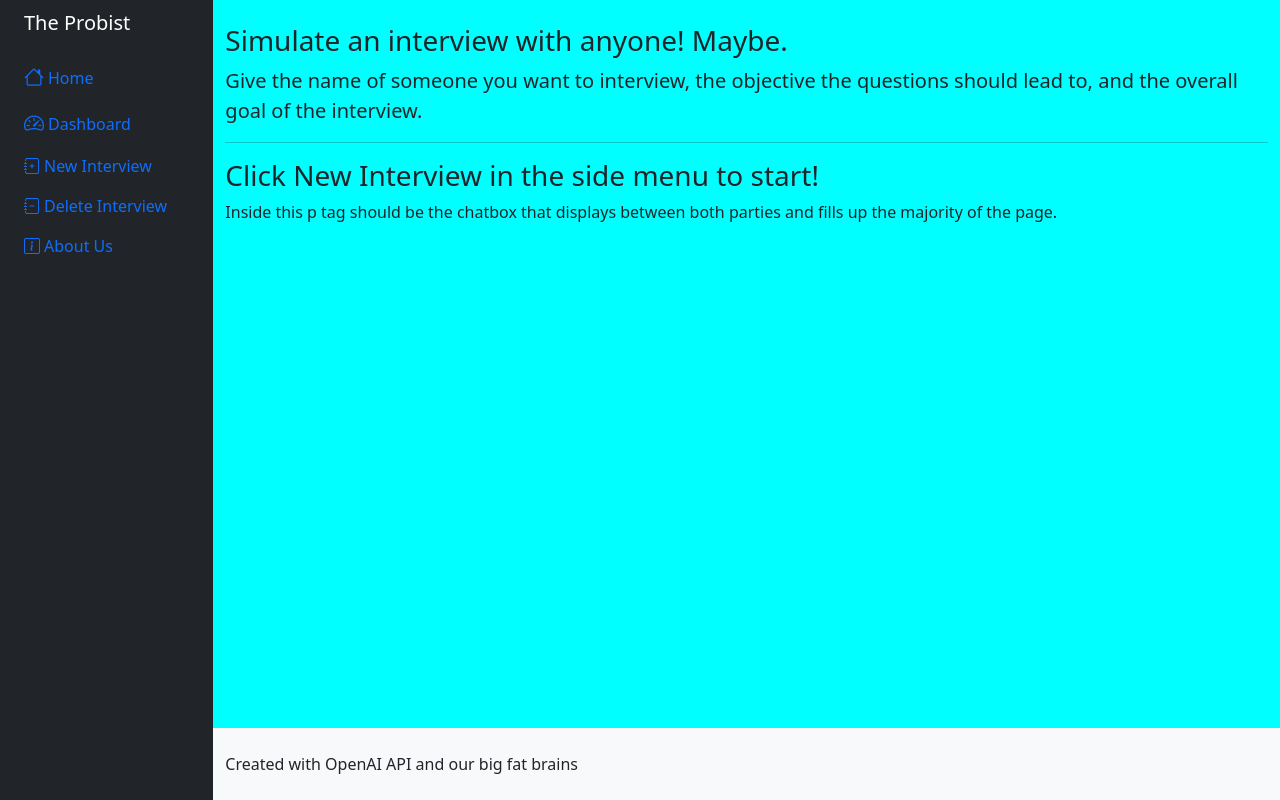
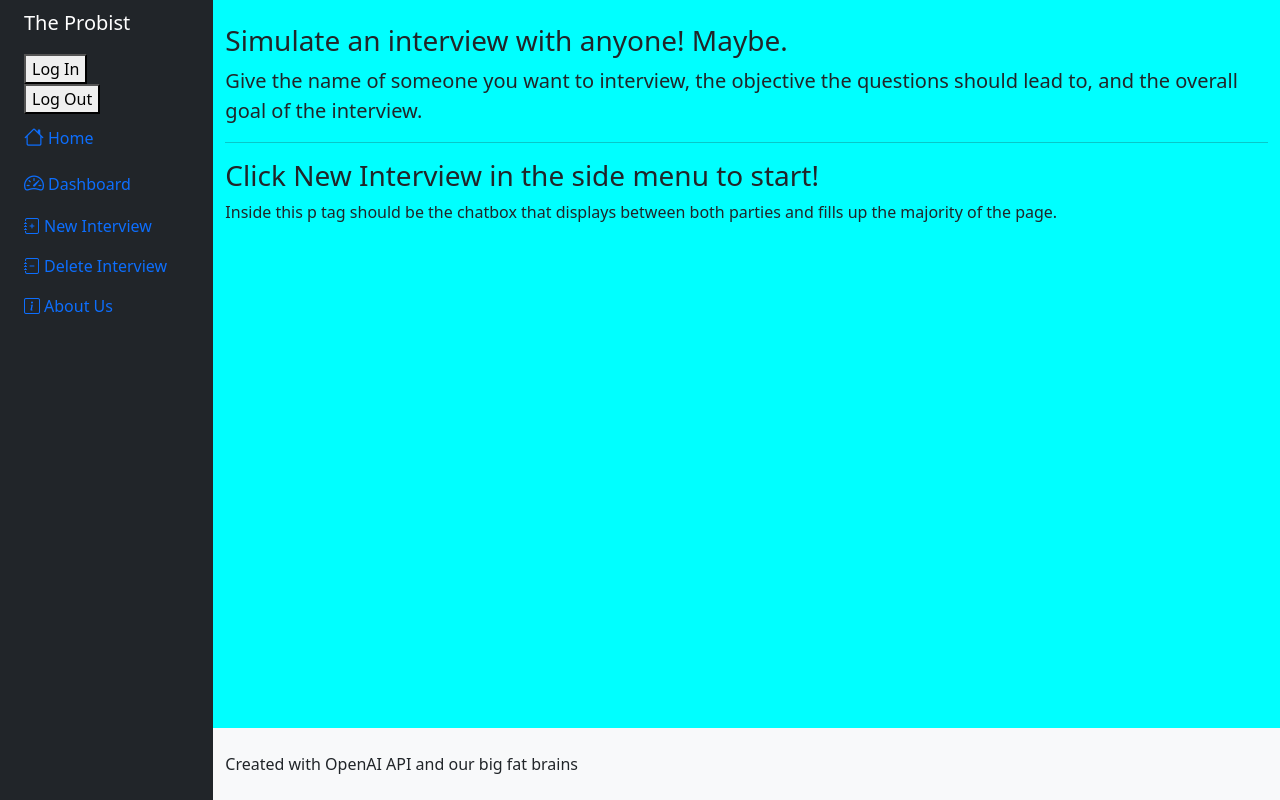
Before and after one commit to WeekLynx/the-probist-fe, a React (Create React App) app: page / in a window 1280 px wide. Built offline with nearby package versions, Linux system fonts and the light colour scheme.

Commit message:
Auth0 laid out

```diff
--- a/package.json
+++ b/package.json
@@ -3,6 +3,7 @@
   "version": "0.1.0",
   "private": true,
   "dependencies": {
+    "@auth0/auth0-react": "^2.1.1",
     "@testing-library/jest-dom": "^5.16.5",
     "@testing-library/react": "^13.4.0",
     "@testing-library/user-event": "^13.5.0",
--- a/src/App.js
+++ b/src/App.js
@@ -2,6 +2,8 @@ import React from 'react';
 import Sidebar from './components/Sidebar';
 import ModalForm from './components/ModalForm';
 import './App.css';
+import Login from './components/Login';
+import Logout from './components/Logout';
 
 class App extends React.Component {
   render() {
--- /dev/null
+++ b/src/components/Login.js
@@ -0,0 +1,10 @@
+import { useAuth0 } from "@auth0/auth0-react";
+import React from "react";
+
+const LoginButton = () => {
+  const { loginWithRedirect } = useAuth0();
+
+  return <button onClick={() => loginWithRedirect()}>Log In</button>;
+};
+
+export default LoginButton;
--- /dev/null
+++ b/src/components/Logout.js
@@ -0,0 +1,14 @@
+import { useAuth0 } from "@auth0/auth0-react";
+import React from "react";
+
+const LogoutButton = () => {
+  const { logout } = useAuth0();
+
+  return (
+    <button onClick={() => logout({ logoutParams: { returnTo: window.location.origin } })}>
+      Log Out
+    </button>
+  );
+};
+
+export default LogoutButton;
--- a/src/components/Sidebar.js
+++ b/src/components/Sidebar.js
@@ -1,6 +1,8 @@
 import React, { useState } from 'react';
 import "../App.css";
 import ModalForm from './ModalForm';
+import Login from './Login';
+import Logout from './Logout';
 
 function Sidebar() {
   const [showModal, setShowModal] = useState(false);
@@ -27,6 +29,7 @@ function Sidebar() {
               <span className="fs-5">The<span className="d-none d-sm-inline"> Probist</span></span>
             </a>
             <ul className="nav nav-pills flex-sm-column flex-row flex-nowrap flex-shrink-1 flex-sm-grow-0 flex-grow-1 mb-sm-auto mb-0 justify-content-center align-items-center align-items-sm-start" id="menu">
+              <Login /> <Logout />
               <li className="nav-item">
                 <a href="#" className="nav-link px-sm-0 px-2">
                   <i className="fs-5 bi bi-house"></i><span className="ms-1 d-none d-sm-inline">Home</span>
--- a/src/index.js
+++ b/src/index.js
@@ -3,11 +3,18 @@ import ReactDOM from 'react-dom/client';
 import './index.css';
 import 'bootstrap/dist/css/bootstrap.min.css';
 import 'bootstrap-icons/font/bootstrap-icons.css';
+import { Auth0Provider } from '@auth0/auth0-react';
 import App from './App';
 
 const root = ReactDOM.createRoot(document.getElementById('root'));
 root.render(
-  <React.StrictMode>
+  <Auth0Provider
+    domain={process.env.REACT_APP_DOMAIN}
+    clientId={process.env.REACT_APP_CLIENTID}
+    authorizationParams={{
+      redirect_uri: window.location.origin
+    }}
+  >
     <App />
-  </React.StrictMode>
+  </Auth0Provider>
 );
```
Also changed, not shown: src/components/Profile.js (added, +22 -0 lines), 2 other files (tests, documents, lock files or other folders).
